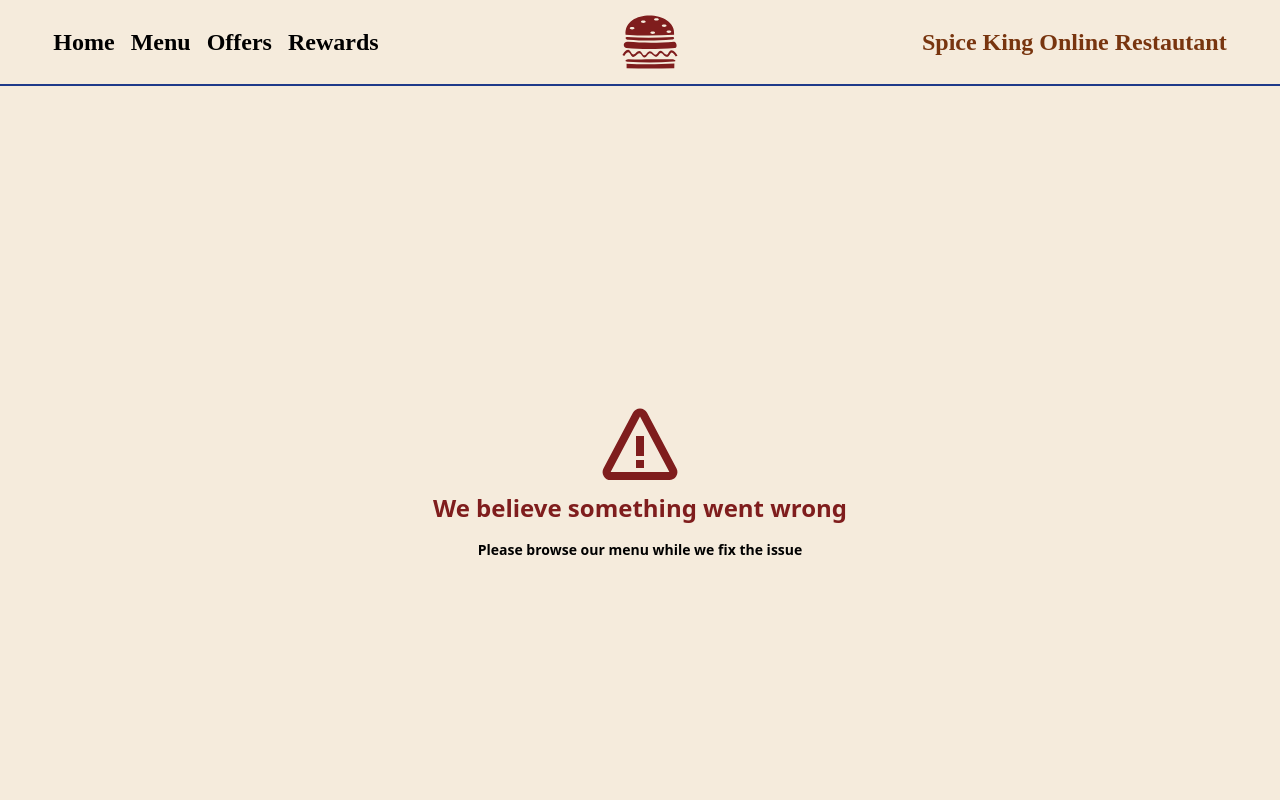
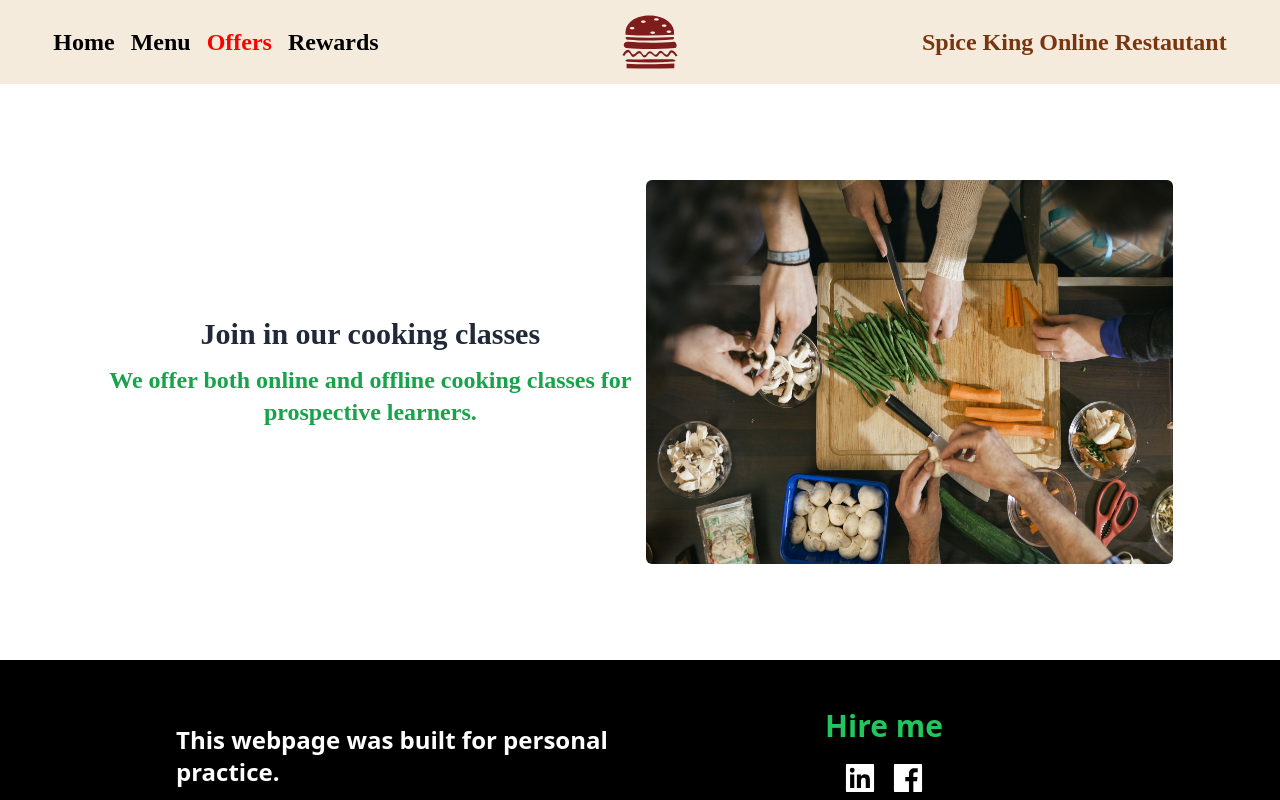
Before and after one commit to Bekon0700/spice-king-restaurant, a React (Create React App) app: page /offer in a window 1280 px wide. Shown: the top 800 px of the page. Built offline with nearby package versions, Linux system fonts and the light colour scheme.

Commit message:
final done

```diff
--- a/src/App.js
+++ b/src/App.js
@@ -1,10 +1,9 @@
 import Home from "./components/home/Home";
 
-import { Route, Routes } from 'react-router-dom'
+import { Route, Routes } from "react-router-dom";
 
-import Menu from './components/menu/Menu'
-import Offer from './components/offers/Offers'
-import Rewards from './components/rewards/Rewards'
+import Menu from "./components/menu/Menu";
+import Rewards from "./components/rewards/Rewards";
 import NavBarTop from "./components/navbar_top/NavBarTop";
 import Footer from "./components/footer/Footer";
 import NavBarBottom from "./components/navbar_bottom/NavBarBottom";
@@ -15,6 +14,7 @@ import FoodByCountry from "./components/food_by_country/FoodByCountry";
 import FoodByItem from "./components/food_by_item/FoodByItem";
 import FoodCardDetails from "./components/food_card_details/FoodCardDetails";
 import NotFount from "./components/not_found/NotFount";
+import Offers from "./components/offers/Offers";
 
 function App() {
   return (
@@ -22,27 +22,33 @@ function App() {
       <NavBarTop />
       <Routes>
         <Route path="/" element={<Home />} />
-        <Route path="/menu" element={<Menu />} >
+        <Route path="/home" element={<Home />} />
+
+        <Route path="menu" element={<Menu />}>
           <Route index element={<FoodType />} />
           <Route path="traditional-food">
-            <Route index element={<TraditionalFoodList />} />
-            <Route path=":country" >
+            <Route
+              index
+              element={<TraditionalFoodList />}
+            />
+            <Route path=":country">
               <Route index element={<FoodByCountry />} />
               <Route path=":mealId" element={<FoodCardDetails />} />
             </Route>
+          </Route>
 
-          </Route>
           <Route path="specific-food">
             <Route index element={<SpecificFoodList />} />
-            <Route path=":item" >
+            <Route path=":item">
               <Route index element={<FoodByItem />} />
               <Route path=":mealId" element={<FoodCardDetails />} />
             </Route>
           </Route>
         </Route>
 
+        <Route path="offer" element={<Offers />} />
+        <Route path="reward" element={<Rewards />} />
         <Route path="*" element={<NotFount />} />
-
       </Routes>
       <Footer />
       <NavBarBottom />
--- a/src/components/navbar_bottom/NavBarBottom.jsx
+++ b/src/components/navbar_bottom/NavBarBottom.jsx
@@ -3,32 +3,32 @@ import { AiFillHome } from 'react-icons/ai'
 import { MdFastfood } from 'react-icons/md'
 import { FaCoins, FaWineBottle } from 'react-icons/fa'
 
-import {Link} from 'react-router-dom'
+import {NavLink} from 'react-router-dom'
 
 const NavBarBottom = () => {
     const navData = [
         {
             id: 1,
             title: 'Home',
-            link: '/',
+            link: 'home',
             icon: <AiFillHome />
         },
         {
             id: 2,
             title: 'Menu',
-            link: '/menu',
+            link: 'menu',
             icon: <MdFastfood />
         },
         {
             id: 3,
             title: 'Offers',
-            link: '/offer',
+            link: 'offer',
             icon: <FaCoins />
         },
         {
             id: 4,
             title: 'Rewards',
-            link: '/reward',
+            link: 'reward',
             icon: <FaWineBottle />
         },
     ]
@@ -41,7 +41,7 @@ const NavBarBottom = () => {
                             return (
                                 <div key={el.id} className='flex flex-col items-center gap-1 hover:text-[#D62300]'>
                                     {el.icon}
-                                    <Link to={el.link} className="">{el.title}</Link>
+                                    <NavLink to={el.link} >{el.title}</NavLink>
                                 </div>
                             )
                         })
--- /dev/null
+++ b/src/components/navbar_bottom/style.css
@@ -0,0 +1,3 @@
+.active{
+    color: red;
+}
--- a/src/components/navbar_top/NavBarTop.jsx
+++ b/src/components/navbar_top/NavBarTop.jsx
@@ -1,45 +1,48 @@
-import React from 'react'
-import { Link } from 'react-router-dom'
+import React, { useState } from 'react'
+import { NavLink } from 'react-router-dom'
 
 import { GiHamburger } from "react-icons/gi";
-
+import './style.css'
 
 const NavBarTop = () => {
     const navData = [
         {
             id: 1,
             title: 'Home',
-            link: '/'
+            link: 'home'
         },
         {
             id: 2,
             title: 'Menu',
-            link: '/menu'
+            link: 'menu'
         },
         {
             id: 3,
             title: 'Offers',
-            link: '/offer'
+            link: 'offer'
         },
         {
             id: 4,
             title: 'Rewards',
-            link: '/reward'
+            link: 'reward'
         },
     ]
     return (
         <div className="w-11/12 mx-auto py-3">
             <div className="flex flex-col lg:flex-row gap-2 justify-between items-center">
                 <div className="hidden lg:block">
-                    <div className="flex gap-4 text-2xl font-crimson-text font-bold">
+                    <nav className="flex gap-4 text-2xl font-crimson-text font-bold">
                         {
                             navData.map(el => {
                                 return (
-                                    <Link to={el.link} key={el.id} className="hover:text-[#D62300]">{el.title}</Link>
+                                    <NavLink
+                                        key={el.id}
+                                        to={el.link}
+                                    >{el.title}</NavLink>
                                 )
                             })
                         }
-                    </div>
+                    </nav>
                 </div>
                 <GiHamburger className="text-5xl lg:text-6xl text-red-900" />
                 <div className="flex gap-2 text-2xl lg:text-2xl font-crimson-text font-bold text-amber-900">
--- /dev/null
+++ b/src/components/navbar_top/style.css
@@ -0,0 +1,3 @@
+.active{
+    color: red;
+}
--- a/src/components/offers/Offers.jsx
+++ b/src/components/offers/Offers.jsx
@@ -2,7 +2,19 @@ import React from 'react'
 
 const Offers = () => {
   return (
-    <div>Offers</div>
+    <div>
+      <div className="bg-white py-24">
+        <div className="w-11/12 lg:w-10/12 mx-auto grid grid-cols-1 lg:grid-cols-2 gap-3">
+          <div className="font-crimson-text text-2xl font-bold text-green-600 text-center flex flex-col justify-center gap-3">
+            <p className="text-3xl text-gray-800">Join in our cooking classes</p>
+            <p>We offer both online and offline cooking classes for prospective learners.</p>
+          </div>
+          <div className="">
+            <img src="./img/class.jpg" alt="" className="w-full h-96 rounded-md hover:ring-2" />
+          </div>
+        </div>
+      </div>
+    </div>
   )
 }
 
--- a/src/components/rewards/Rewards.jsx
+++ b/src/components/rewards/Rewards.jsx
@@ -2,7 +2,17 @@ import React from 'react'
 
 const Rewards = () => {
   return (
-    <div>Rewards</div>
+    <div>
+      <div className="mt-4 w-full h-96 lg:h-[700px] bg-no-repeat bg-cover bg-center lg:bg-top"
+        style={{ backgroundImage: "linear-gradient(rgba(0, 0, 0, 0.8), rgba(0, 0, 0, 0.9)), url('./img/reward.jpg')" }}
+      >
+        <div className="w-11/12 mx-auto h-full flex flex-col gap-4 justify-center items-center text-lg md:text-3xl lg:text-4xl text-white font-bold uppercase text-center font-crimson-text">
+          <p className=''>Achieve your </p>
+          <span className='text-green-400 text-xl lg:text-5xl pr-2'>certificate of appreciation</span>
+          <p className="text-xl lg:text-4xl text-gray-300 pt-10">Learn from us more in depth</p>
+        </div>
+      </div>
+    </div>
   )
 }
 
--- a/src/components/traditional_food_list/TraditionalFoodList.jsx
+++ b/src/components/traditional_food_list/TraditionalFoodList.jsx
@@ -6,6 +6,7 @@ import BackBtn from '../back_btn/BackBtn'
 
 const TraditionalFoodList = () => {
     const [countryList, setCountryList] = useState([])
+
     useEffect(() => {
         const getCountryList = async () => {
             const list = await axios.get('https://www.themealdb.com/api/json/v1/1/list.php?a=list')
```
Also changed, not shown: public/img/reward.jpg (added).
